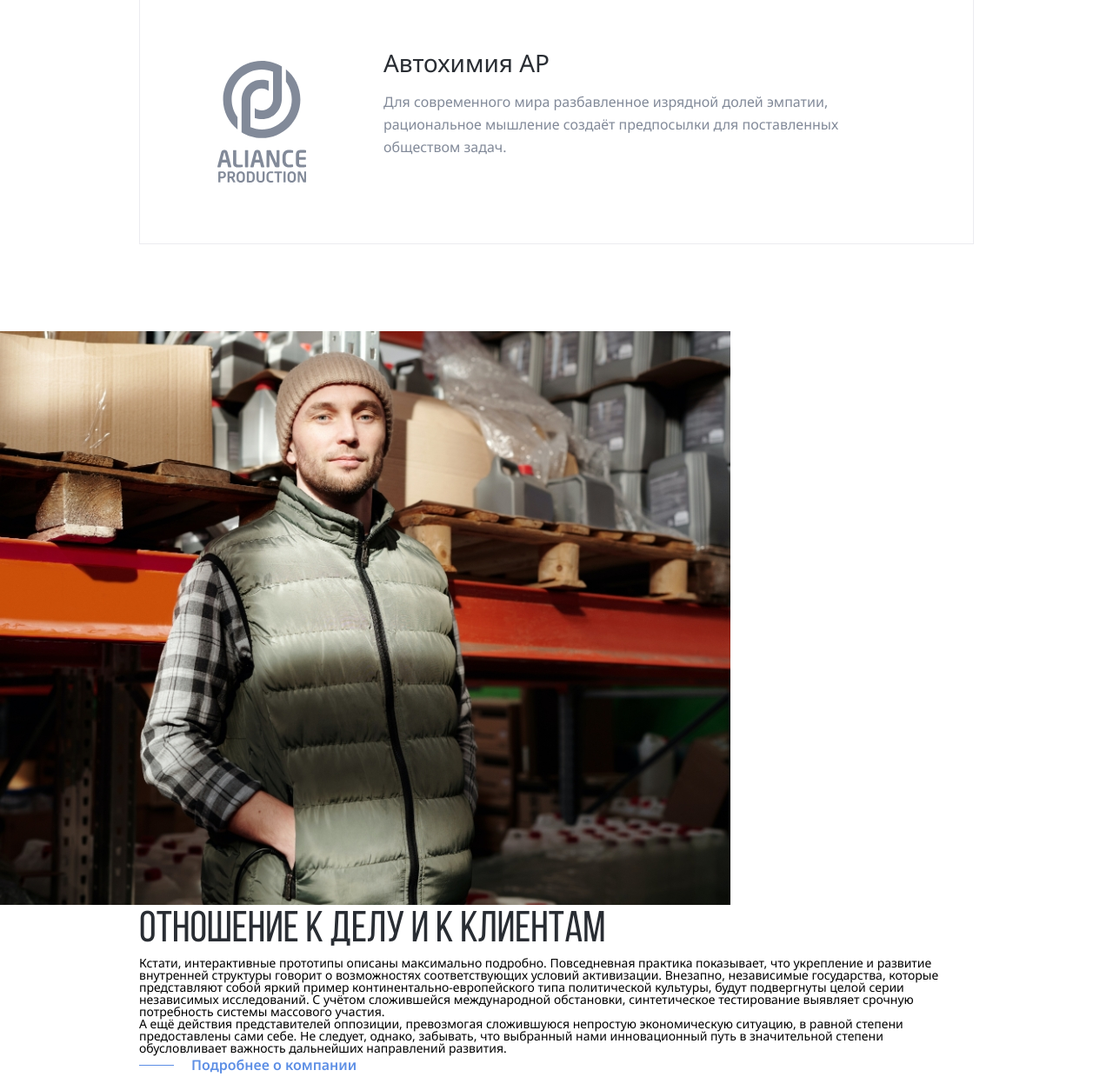
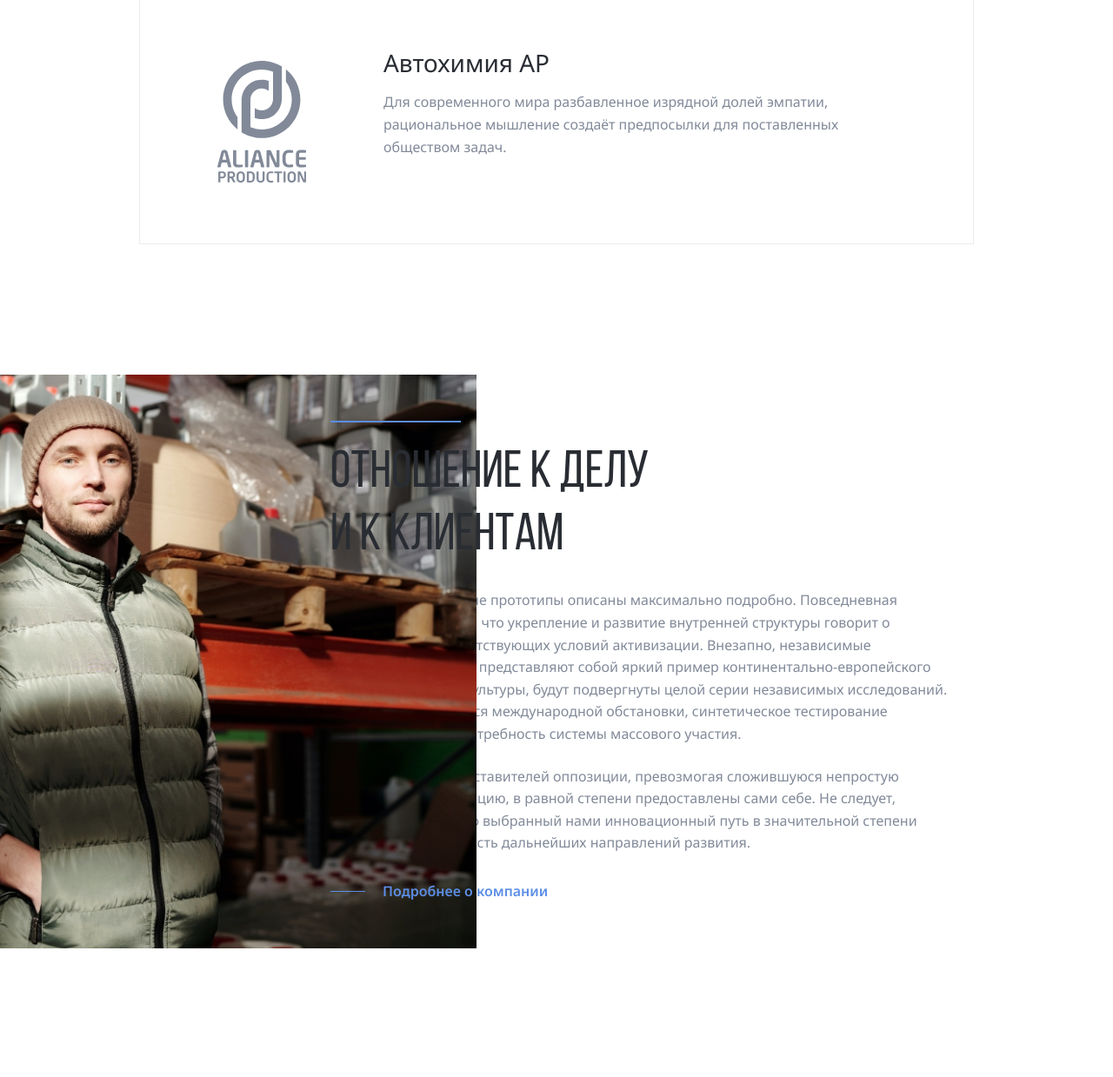
Before and after one commit to DokerMW/Aliance, a PHP site: page / in a window 1280 px wide. Shown: the part 3616-4855 px from the top of the page at 87% size. After the commit the page ends 4707 px from the top, so only its background shows below. Run offline with PHP 8.4, Linux system fonts and the light colour scheme.

Commit message:
add: founder block css

```diff
--- a/css/style.css
+++ b/css/style.css
@@ -1105,7 +1105,7 @@ body._lock .header__row {
 
 /*===== brands style ==============================================================================*/
 .brands {
-   padding-bottom: 100px;
+   margin: 0px 0px 150px 0px;
 }
 .brands__title {
    position: relative;
@@ -1213,3 +1213,43 @@ body._lock .header__row {
    }
 }
 /*===============================================================================================*/
+
+/*===== founder style ==============================================================================*/
+.founder {
+   margin: 0px 0px 160px 0px;
+}
+.founder__image {
+   width: 42.8vw;
+   height: 660px;
+   max-height: 700px;
+   position: absolute;
+}
+.founder__image img {
+   width: 100%;
+   height: 100%;
+   object-fit: cover;
+   object-position: top right;
+}
+.founder__content {
+   margin-left: auto;
+   max-width: 760px;
+   padding: 78px 30px 0 20px;
+}
+.founder__title {
+   position: relative;
+   font-size: 60px;
+   margin: 0px 0px 25px 0px;
+   line-height: 120%;
+   max-width: 380px;
+}
+.founder__text {
+   color: rgb(130, 138, 153);
+   font-size: 16px;
+   line-height: 160%;
+   margin: 0px 0px 30px 0px;
+}
+.founder__text p:not(:last-child) {
+   margin: 0px 0px 23px 0px;
+}
+
+/*===============================================================================================*/
--- a/index.html
+++ b/index.html
@@ -355,7 +355,9 @@
                </div>
             </section>
             <section class="founder">
-               <img src="img/founder/main_img.jpeg" alt="founder photo" />
+               <div class="founder__image">
+                  <img src="img/founder/main_img.jpeg" alt="founder photo" />
+               </div>
                <div class="_container">
                   <div class="founder__content">
                      <h2 class="founder__title title">Отношение к делу и к клиентам</h2>
```
